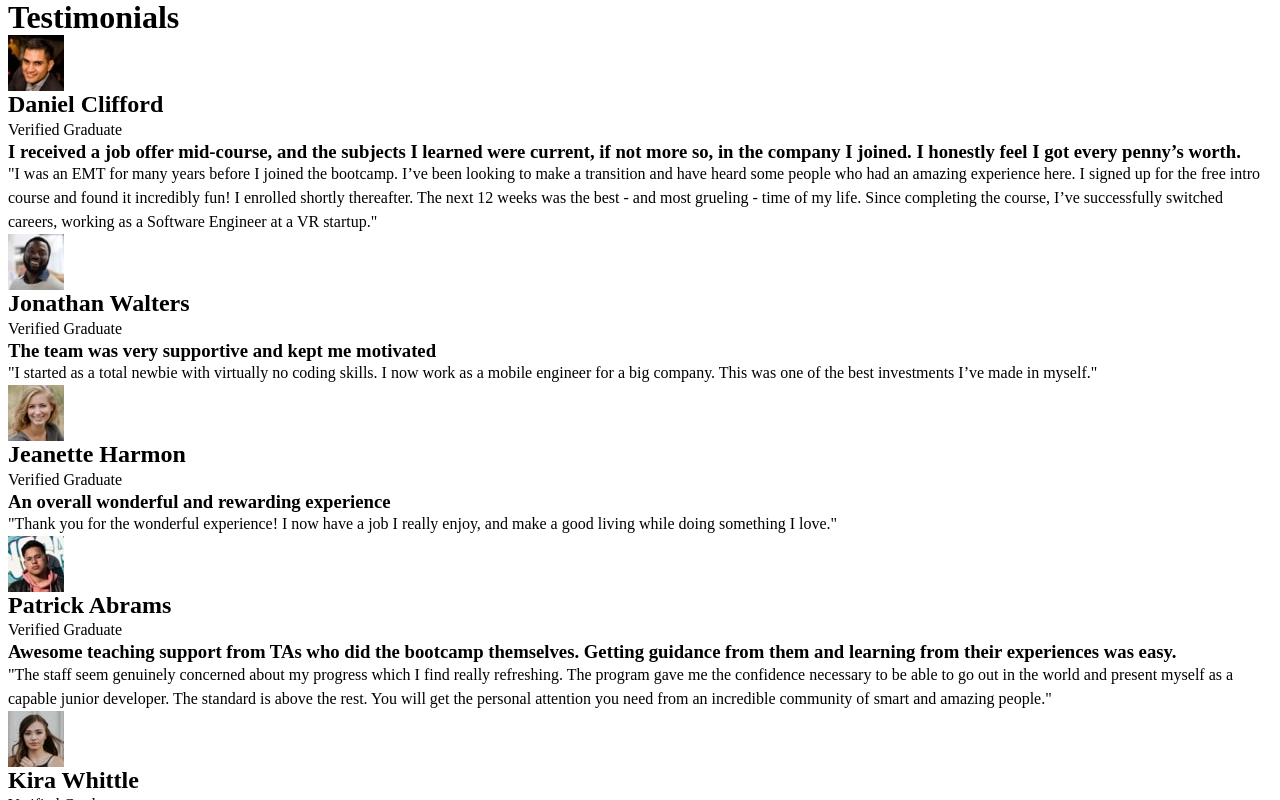
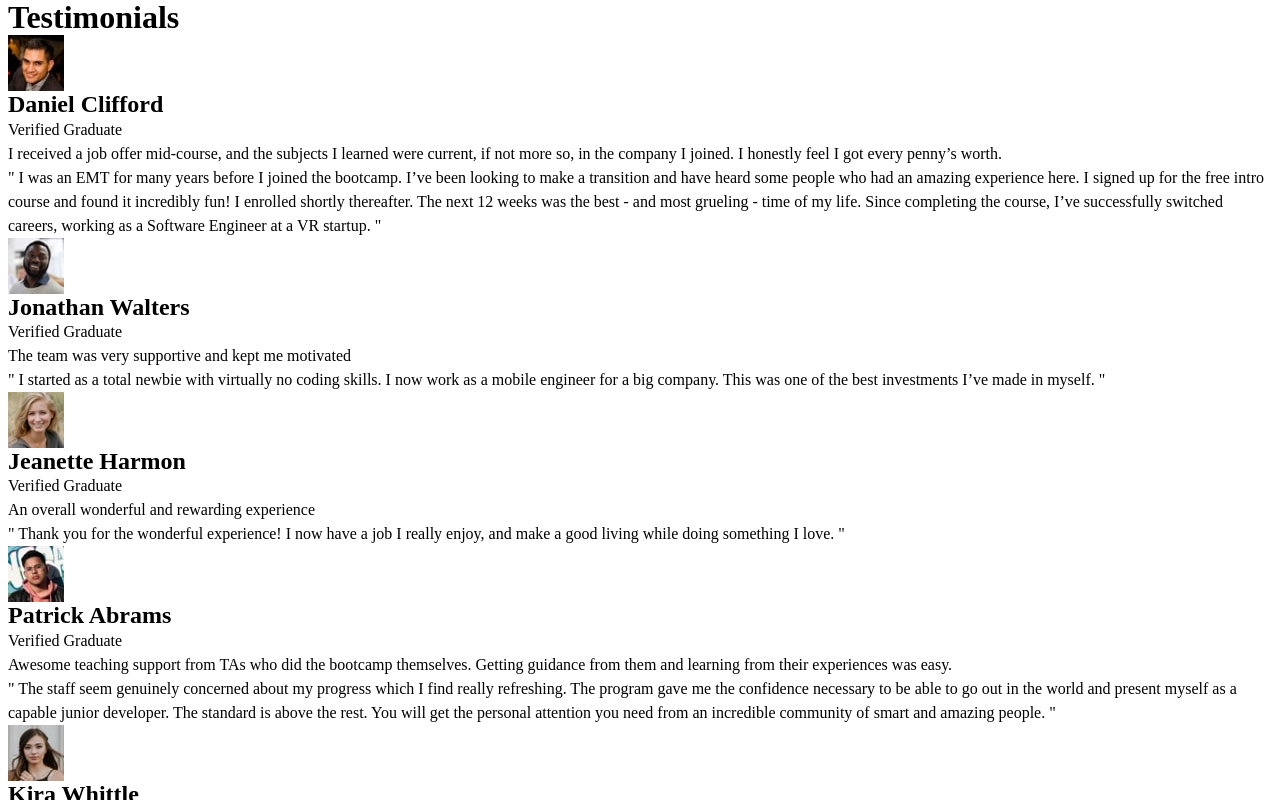
Before and after one commit to mbtenkorang/testimonials-grid-section, a Vue app: page / in a window 1280 px wide. Shown: the top 800 px of the page. Built offline with nearby package versions, Linux system fonts and the light colour scheme.

Commit message:
Added class names to various elements

```diff
--- a/src/components/UserTestimonial.vue
+++ b/src/components/UserTestimonial.vue
@@ -25,21 +25,20 @@ const props = defineProps({
 
 <template>
     <article class="container" :class="user_name.toLowerCase()">
-        <div class="heading">
-            <img :src="avatar_url" :alt="user_name">
-            <div>
+        <div class="user-profile">
+            <img :src="avatar_url" :alt="user_name" class="avatar">
+            <div class="user-details">
                 <h2>{{ user_name }}</h2>
                 <p>{{ user_status }}</p>
             </div>
+        </div>
 
-        </div>
-        <div>
-            <h3>
-                {{ feedback_title }}
-            </h3>
-            <p>
-                "{{ feedback_text }}"
-            </p>
-        </div>
+        <p class="main-testimonial">
+            {{ feedback_title }}
+        </p>
+        <p class="quote">
+            " {{ feedback_text }} "
+        </p>
+
     </article>
 </template>
```
